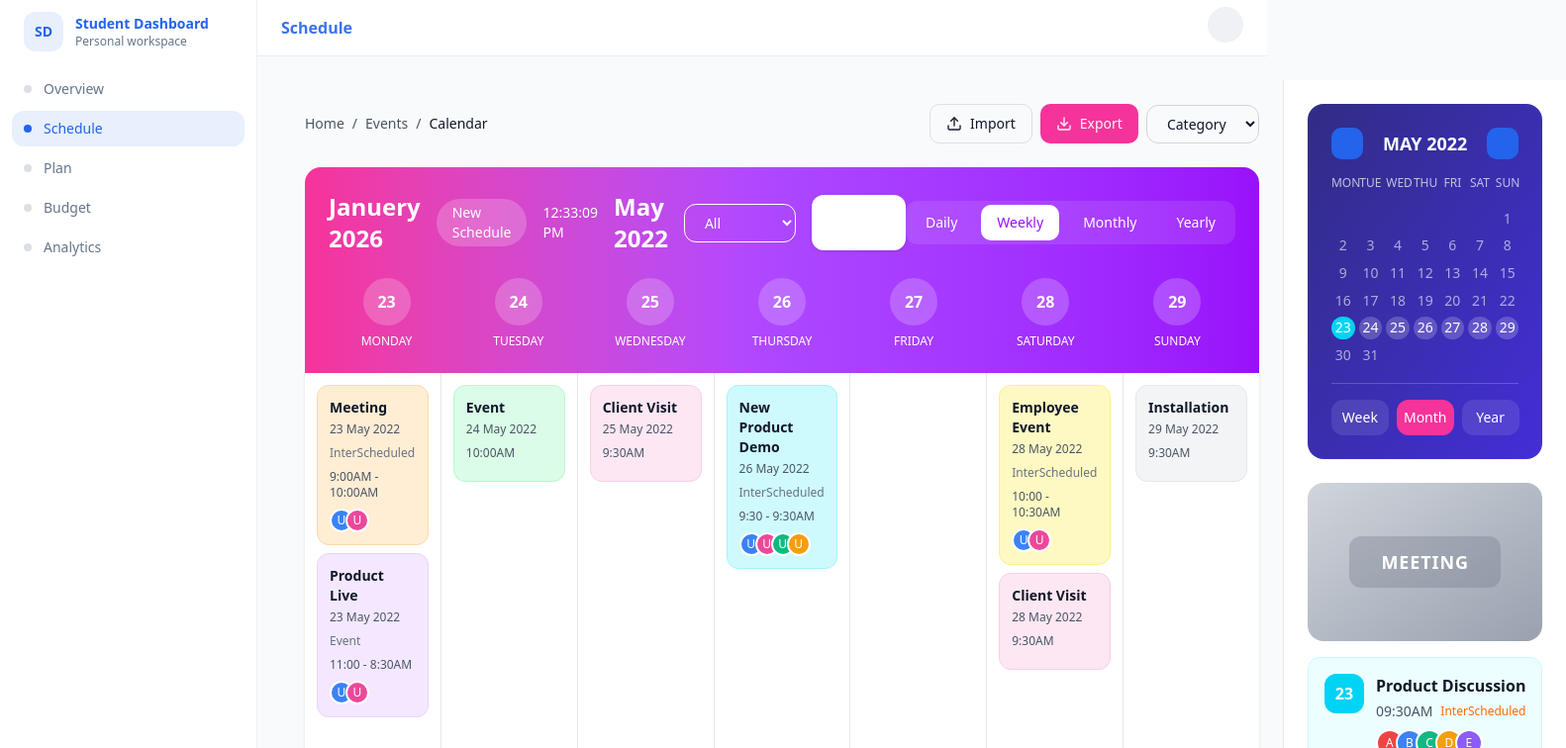
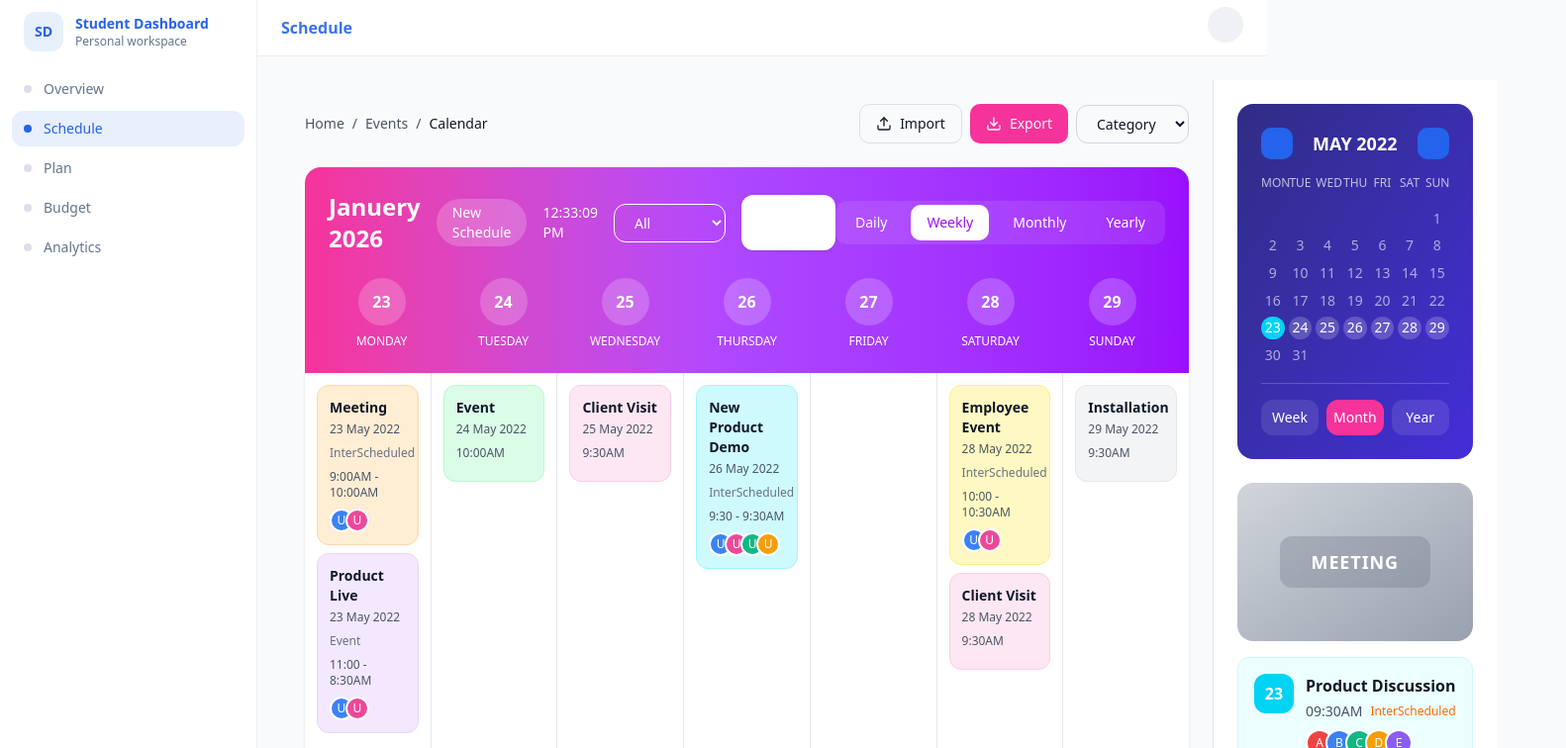
Before and after one commit to group6-dashboard/student-dashboard, a Next.js app: page /schedule in a window 1280 px wide. Shown: the top 756 px of the page at 99% size, 1582 px wide, since content can reach past the window. Built offline with nearby package versions, Linux system fonts and the light colour scheme.

Commit message:
Update Schedule page

```diff
--- a/src/app/(dashboard)/schedule/page.tsx
+++ b/src/app/(dashboard)/schedule/page.tsx
@@ -213,7 +213,7 @@ export default function CalendarPage() {
                   New Schedule
                 </span>
                 <LiveClock />
-                <CalendarTitle date={currentDate} />
+                {/* <CalendarTitle date={currentDate} /> */}
 
               <EventFilters
                 value={type}
```
